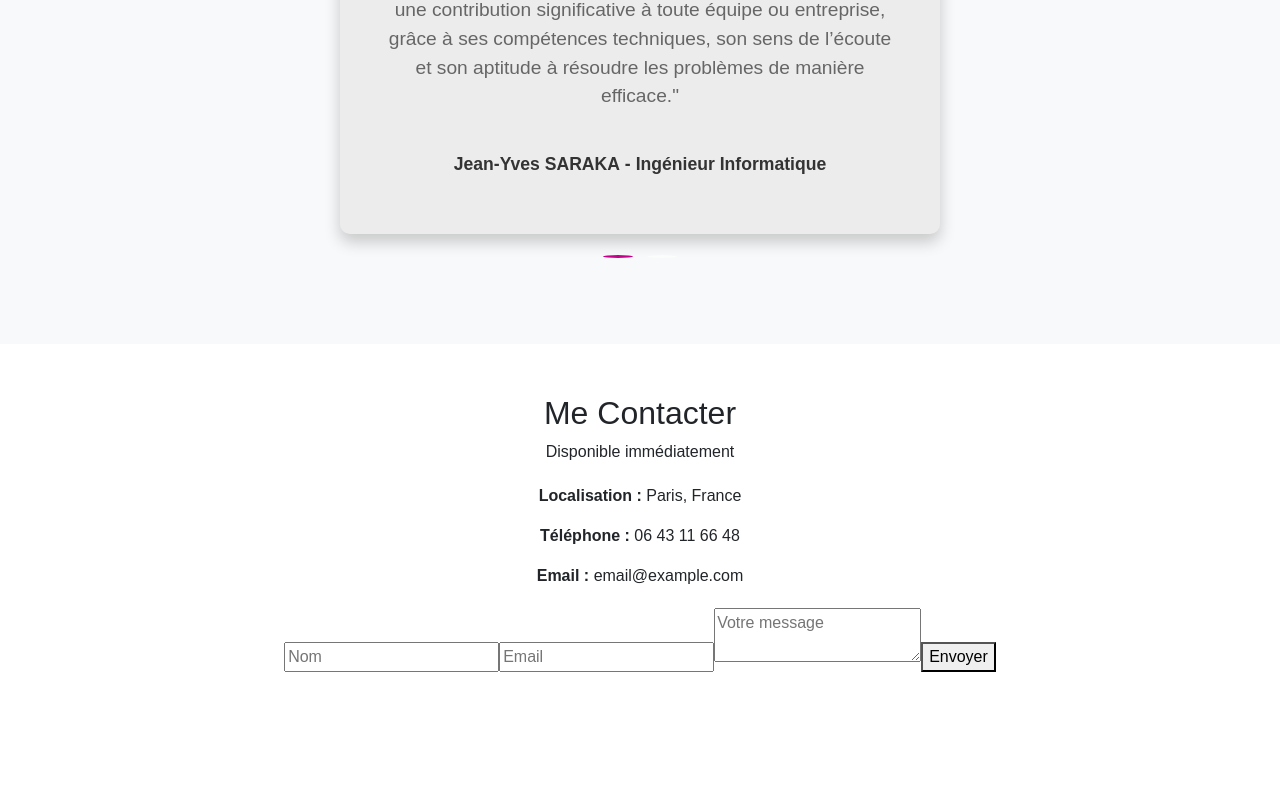
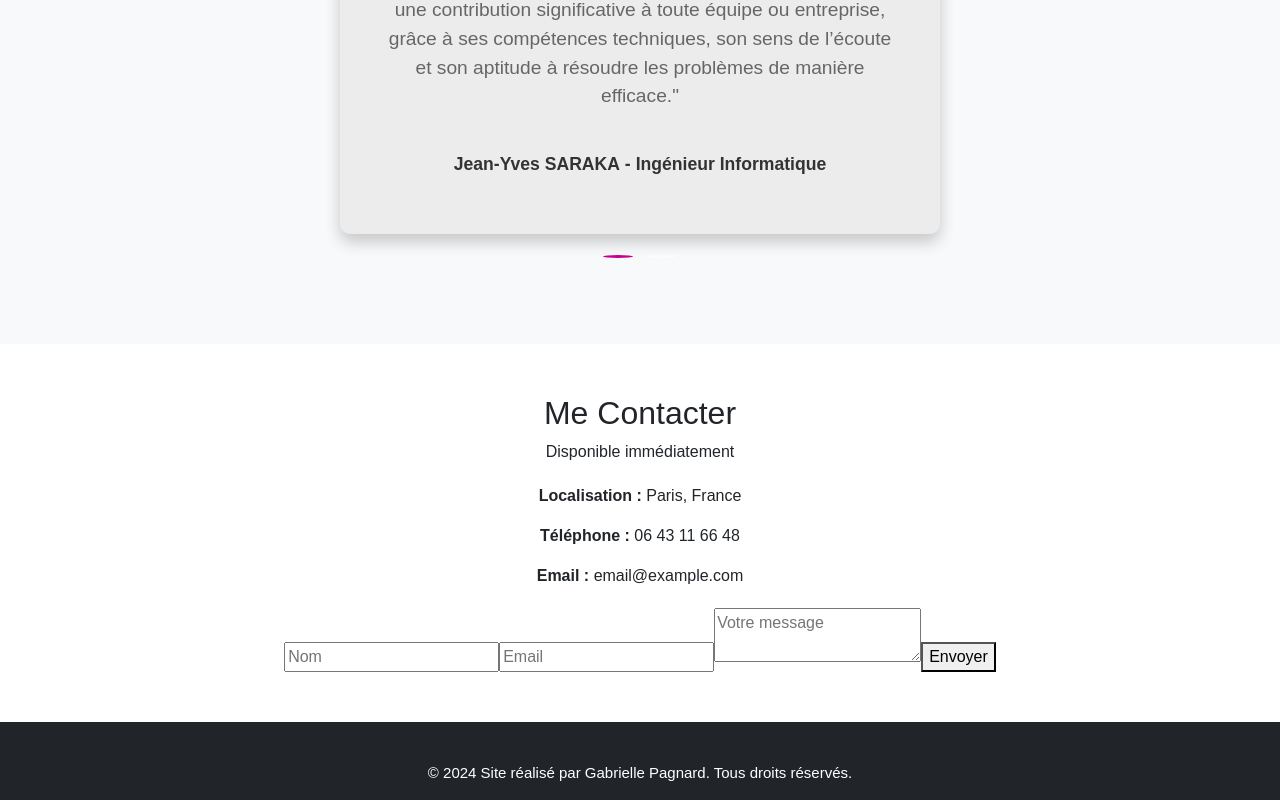
Before and after one commit to GabriellePagnard/Portfolio, a React (Vite) app in the folder frontend/: page / in a window 1280 px wide. Shown: the part 2763-3563 px from the top of the page. Before the commit the page ends 3485 px from the top, so only its background shows below. Built offline with nearby package versions, Linux system fonts and the light colour scheme; a small style sheet from the web is missing.

Commit message:
Ajout footer et stylisation ok

```diff
--- a/frontend/index.html
+++ b/frontend/index.html
@@ -12,13 +12,7 @@
     crossorigin="anonymous"
     referrerpolicy="no-referrer"
   />
-  <link
-  rel="stylesheet"
-  href="https://cdnjs.cloudflare.com/ajax/libs/font-awesome/5.15.4/css/all.min.css"
-  integrity="sha512-dYklp20PKdI9NlvFlpFyKx9IhjKZXZPw5TLbD7ybJyzPiHf/UPi3FO8OBrhvYeFfSHxIfdU0E1An7K+BOowYQ=="
-  crossorigin="anonymous"
-  referrerpolicy="no-referrer"
-/>
+
   </head>
   <body>
     <div id="root"></div>
--- a/frontend/src/App.tsx
+++ b/frontend/src/App.tsx
@@ -6,6 +6,8 @@ import Experience from "./components/Experience";
 import Projects from "./components/Projects";
 import Testimonials from "./components/Testimonials";
 import Contact from "./components/Contact";
+import Footer from "./components/Footer";
+import IconTest from "./components/IconTest";
 import './styles/styles.css';
 
 const App: React.FC = () => {
@@ -18,6 +20,7 @@ const App: React.FC = () => {
       <Projects />
       <Testimonials />
       <Contact />
+      <Footer />
     </>
   );
 };
--- /dev/null
+++ b/frontend/src/components/Footer.tsx
@@ -0,0 +1,23 @@
+import React, { useState, useEffect } from "react";
+import "../styles/Footer.css";
+import { FaLinkedin, FaGithub } from "react-icons/fa";
+
+const Footer: React.FC = () => {
+  return (
+    <footer className="footer text-center text-lg-start bg-dark text-white py-3">
+      <div className="container">
+
+
+        <div className="row mt-4">
+          <div className="col-12">
+            <p className="text-center">
+              © 2024 Site réalisé par Gabrielle Pagnard. Tous droits réservés.
+            </p>
+          </div>
+        </div>
+      </div>
+    </footer>
+  );
+};
+
+export default Footer;
--- /dev/null
+++ b/frontend/src/styles/Footer.css
@@ -0,0 +1,10 @@
+.footer {
+    background-color: #343a40; /* Fond sombre */
+    color: #f8f9fa; /* Texte clair */
+    text-align: center;
+  }
+
+  .footer p {
+    font-size: 15px;
+    margin: 0;
+  }
```
Also changed, not shown: 1 other file (tests, documents, lock files or other folders).
